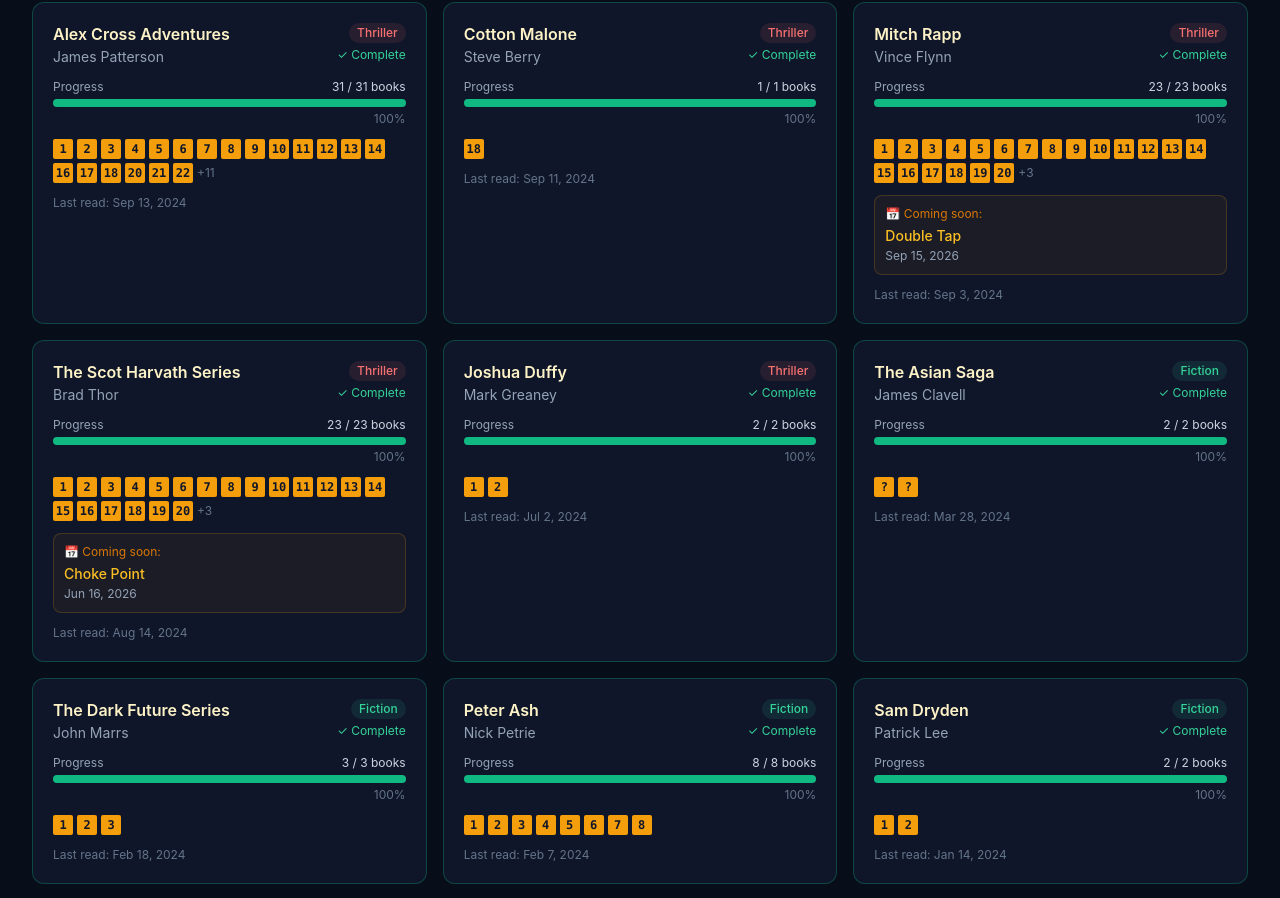
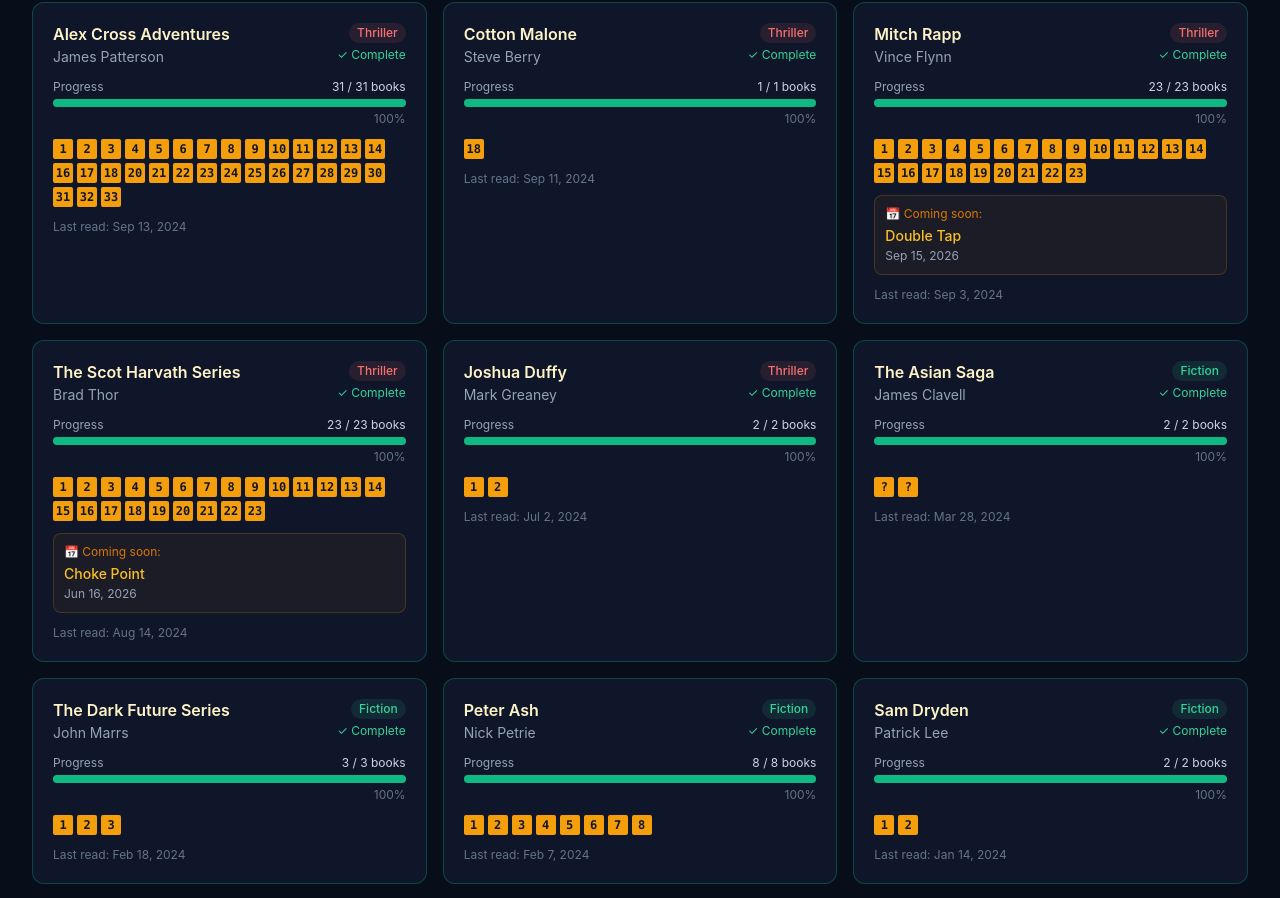
Before and after one commit to darrinwillard/dogear-app, a Next.js app: page /series in a window 1280 px wide. Shown: the part 3742-4640 px from the top of the page. Built offline with nearby package versions, Linux system fonts and the light colour scheme; no server answers.

Commit message:
Remove 20-book display cap on Series page — show every book in a series
Series with 20+ books were truncating to a '+N' overflow indicator instead
of showing every title. Removed the slice(0, 20) and the now-unused
overflow counter — series.books.map() renders the full list regardless of
length.

```diff
--- a/package.json
+++ b/package.json
@@ -1,6 +1,6 @@
 {
   "name": "dogear-app",
-  "version": "1.10.1",
+  "version": "1.10.2",
   "private": true,
   "scripts": {
     "dev": "next dev",
--- a/src/app/series/SeriesClient.tsx
+++ b/src/app/series/SeriesClient.tsx
@@ -279,7 +279,7 @@
       </div>
 
       <div className="flex flex-wrap gap-1 mb-3">
-        {series.books.slice(0, 20).map((book, i) => {
+        {series.books.map((book, i) => {
           const isRead =
             book.status === 'read' || book.status === 'read_no_date'
           return (
@@ -302,11 +302,6 @@
             </button>
           )
         })}
-        {series.books.length > 20 && (
-          <div className="text-xs text-slate-500 self-center">
-            +{series.books.length - 20}
-          </div>
-        )}
       </div>
 
       {series.nextToRead && (
```
